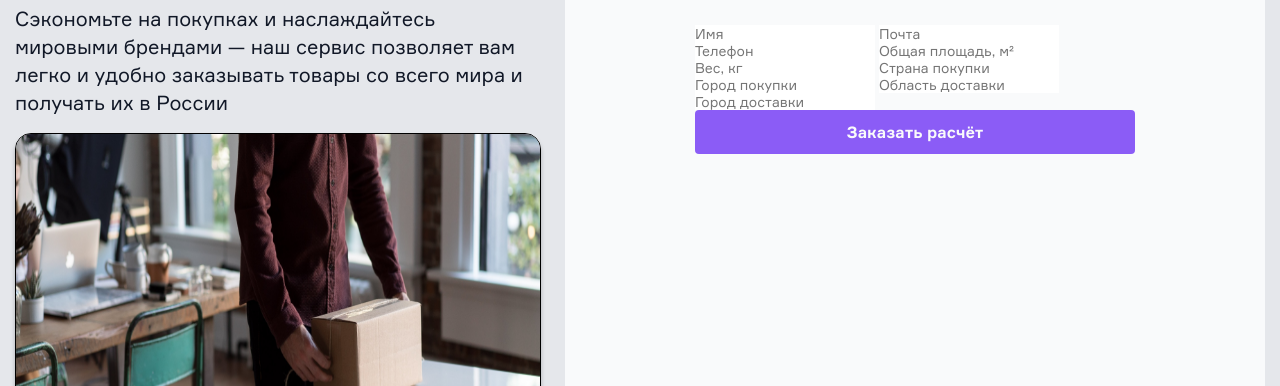
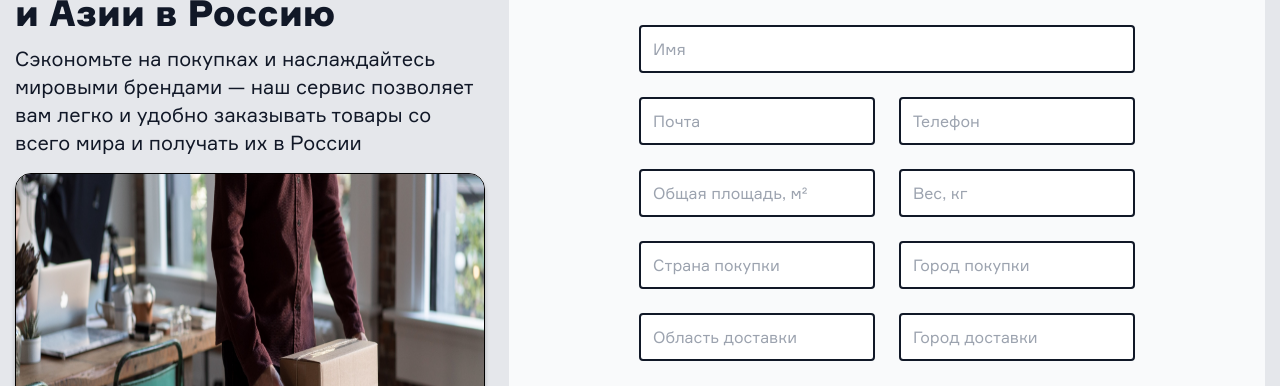
Before and after one commit to Igroman4ik228/FromBoard-Delivery, a plain HTML site: page index.html in a window 1280 px wide. Shown: the part 391-777 px from the top of the page. Drawn offline with Linux system fonts and the light colour scheme.

Commit message:
modified:   css/style.min.css 	modified:   css/style.min.css.map 	modified:   index.html 	modified:   scss/_about-us.scss 	modified:   scss/_calculator.scss 	modified:   scss/style.scss

```diff
--- a/index.html
+++ b/index.html
@@ -110,15 +110,22 @@
 						<h3 class="title">Калькулятор доставки</h3>
 						<p class="text">Посчитайте, сколько будет стоить перевозка покупки из зарубежа</p>
 						<form class="form" action="">
-							<label for=""><input placeholder="Имя" type="text"></label>
-							<label for=""><input placeholder="Почта" type="email"></label>
-							<label for=""><input placeholder="Телефон" type="tel"></label>
-							<label for=""><input placeholder="Общая площадь, м²" type="number"></label>
-							<label for=""><input placeholder="Вес, кг" type="number"></label>
-							<label for=""><input placeholder="Страна покупки" type="text"></label>
-							<label for=""><input placeholder="Город покупки" type="text"></label>
-							<label for=""><input placeholder="Область доставки" type="text"></label>
-							<label for=""><input placeholder="Город доставки" type="text"></label>
+
+							<label for=""><input class="first" placeholder="Имя" type="text"></label>
+							<div class="wrapper">
+								<div class="block-left">
+									<label for=""><input placeholder="Почта" type="email"></label>
+									<label for=""><input placeholder="Общая площадь, м²" type="number"></label>
+									<label for=""><input placeholder="Страна покупки" type="text"></label>
+									<label for=""><input placeholder="Область доставки" type="text"></label>
+								</div>
+								<div class="block-right">
+									<label for=""><input placeholder="Телефон" type="tel"></label>
+									<label for=""><input placeholder="Вес, кг" type="number"></label>
+									<label for=""><input placeholder="Город покупки" type="text"></label>
+									<label for=""><input placeholder="Город доставки" type="text"></label>
+								</div>
+							</div>
 							<button class="button">Заказать расчёт</button>
 						</form>
 					</div>
--- a/scss/_about-us.scss
+++ b/scss/_about-us.scss
@@ -8,6 +8,8 @@
         line-height: 36px;
         text-align: center;
     }
+
+
 
     & .wrapper {
         margin-top: 24px;
--- a/scss/_calculator.scss
+++ b/scss/_calculator.scss
@@ -34,7 +34,7 @@
     & .delivery-calc {
         margin-left: 24px;
         padding: 24px 130px;
-        width: 756px;
+        height: 584px;
         display: flex;
         flex-direction: column;
         align-items: center;
@@ -58,9 +58,52 @@
 
         & .form {
             margin-top: 28px;
+            display: flex;
+            flex-direction: column;
+
+
+            & .first {
+                width: 496px;
+                margin-top: 0;
+            }
+
+            & .wrapper {
+                display: flex;
+                justify-content: space-between;
+
+                & .block-left {
+                    display: flex;
+                    flex-direction: column;
+                }
+
+                & .block-right {
+                    display: flex;
+                    flex-direction: column;
+                }
+            }
+
+
+
+            & label input {
+                height: 48px;
+                width: 236px;
+                border-radius: 4px;
+                border: 2px solid #111827;
+                padding-left: 12px;
+                margin-top: 24px;
+
+                &::placeholder {
+                    color: #9CA3AF;
+                    font-size: 16px;
+                    line-height: 24px;
+                }
+            }
+
 
 
             & .button {
+                margin: 0 auto;
+                margin-top: 28px;
                 width: 440px;
                 padding: 10px 0;
                 border-radius: 4px;
@@ -69,6 +112,7 @@
                 font-size: 16px;
                 font-weight: 700;
                 line-height: 24px;
+
             }
         }
     }
--- a/scss/style.scss
+++ b/scss/style.scss
@@ -41,3 +41,19 @@ body {
 	margin: 0 auto;
 	padding: 0 15px;
 }
+
+.button {
+	transition: background-color 0.2s;
+}
+
+.button:hover {
+	background-color: #A78BFA !important;
+}
+
+.button:active {
+	background: #6D28D9 !important;
+}
+
+.button:disabled {
+	background: #DDD6FE !important;
+}
```
Also changed, not shown: css/style.min.css, 1 other file.
